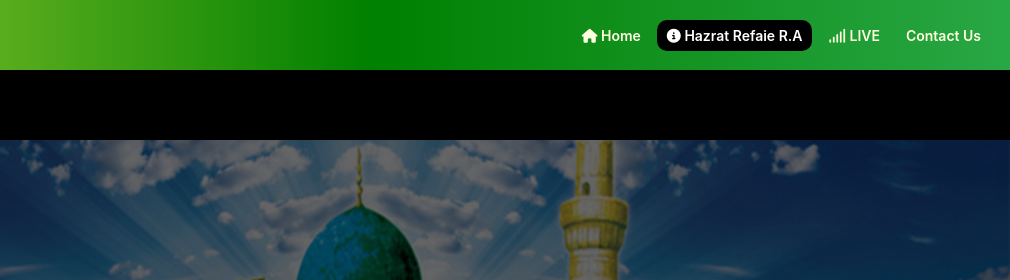
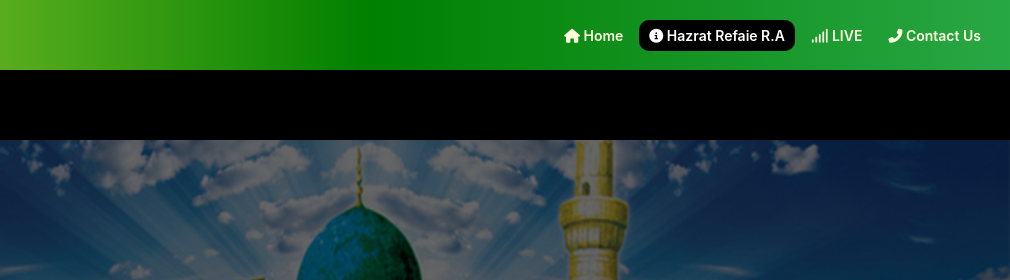
Before and after one commit to moazzamgodil/saylaniwebandmobile, a plain HTML site: page Assignment4/hazrat-refaie.html in a window 1280 px wide. Shown: the top 280 px of the page, 270-1280 px from the left. Drawn offline with Linux system fonts and the light colour scheme.

Commit message:
first commit

```diff
--- a/Assignment4/hazrat-refaie.html
+++ b/Assignment4/hazrat-refaie.html
@@ -63,7 +63,7 @@
                     </div>
                 </li> -->
                 <li class="nav-item">
-                    <a class="nav-link" href="contact.html">Contact Us</a>
+                    <a class="nav-link" href="contact.html"><i class="fas fa-phone-alt"></i> Contact Us</a>
                 </li>
             </ul>
         </div>
```
